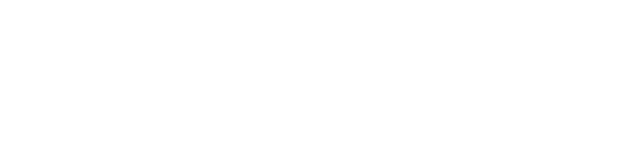
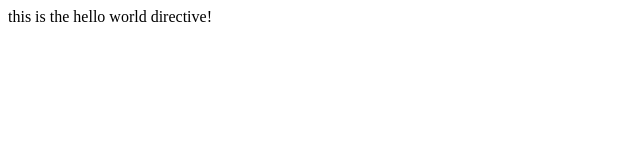
Before and after one commit to dindrala/T, a plain HTML site: page index.html in a window 1280 px wide. Shown: the whole page, without its empty margins (0-640 px from the left). Drawn offline with nearby package versions, Linux system fonts and the light colour scheme.

Commit message:
angular up and runninggg

```diff
--- a/index.html
+++ b/index.html
@@ -8,8 +8,9 @@
   </head>
   <body ng-app="indeedForDevelopers">
 
-    <hello-world></hello-world>
+    <div hello-world></div>
     <script src="vendor/angular.js" type="text/javascript"></script>
     <script src="scripts/app.js" type="text/javascript"></script>
+    <script src="scripts/hello-world.js" type="text/javascript"></script>
   </body>
 </html>
```
